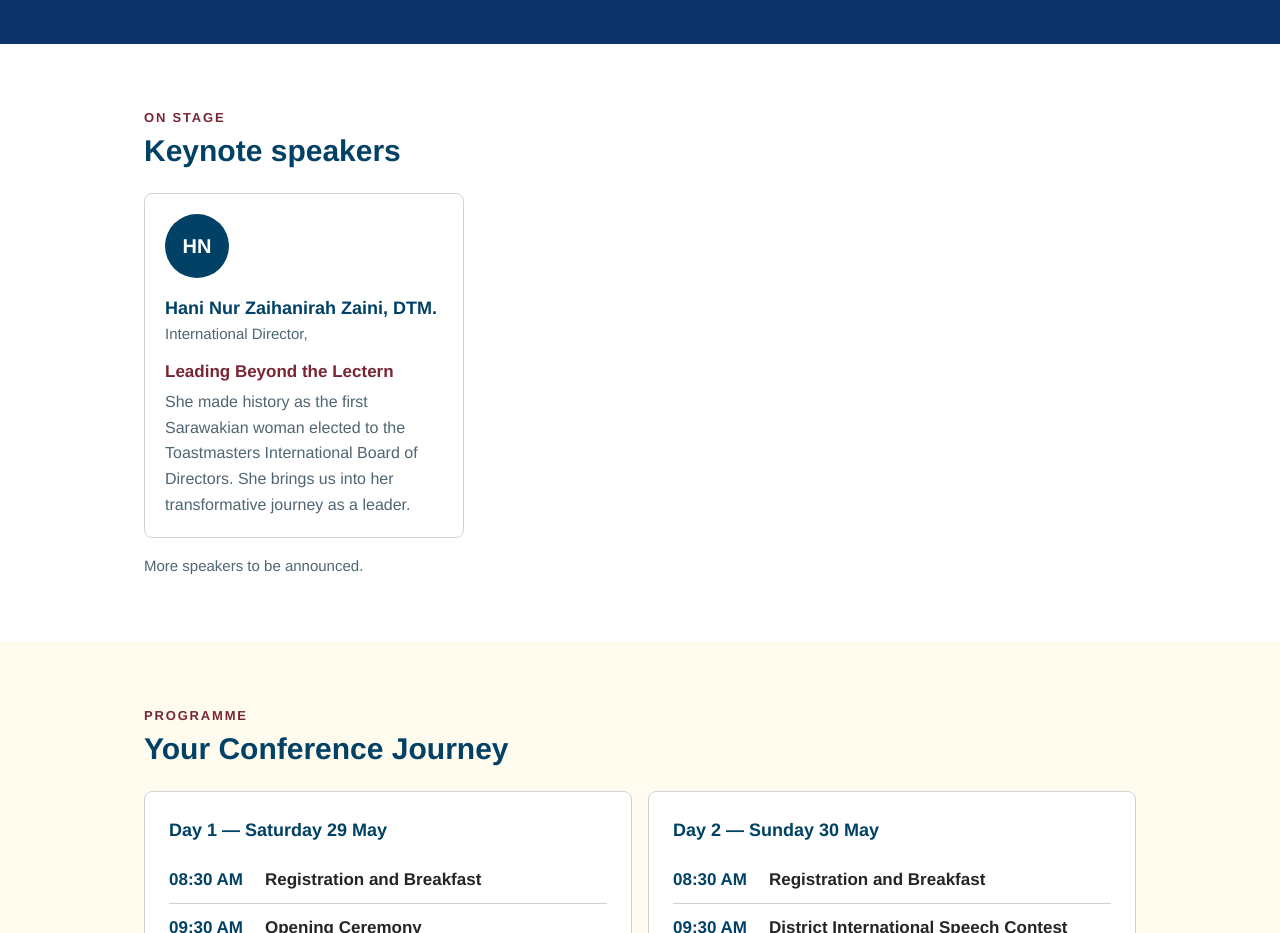
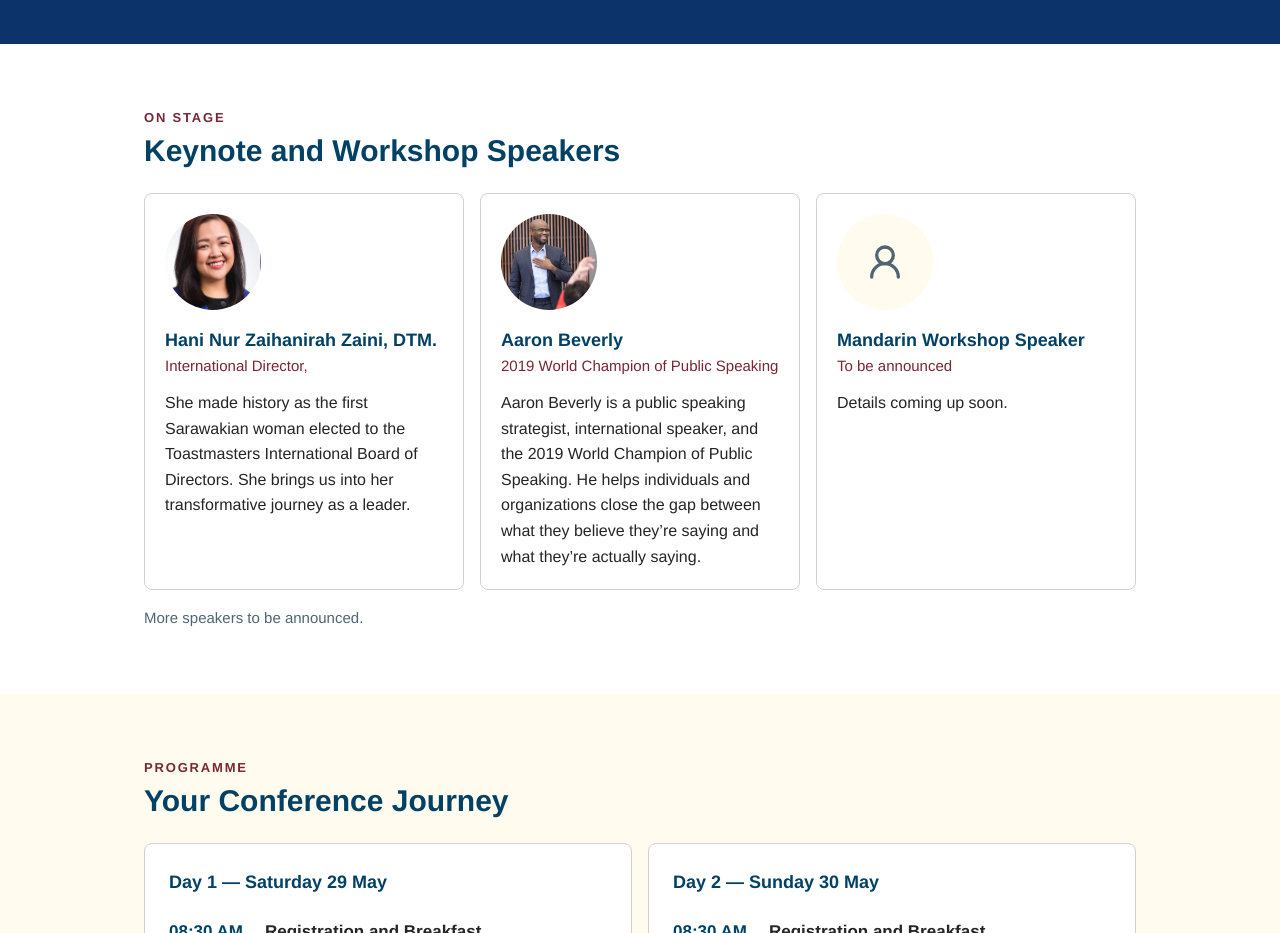
Before and after one commit to maksha19/acpublic, a React (Vite) app: page / in a window 1280 px wide. Shown: the part 1281-2214 px from the top of the page. Built offline with nearby package versions, Linux system fonts and the light colour scheme; no server answers; a web font is replaced by a local one.

Commit message:
add speaker info

```diff
--- a/src/components/home/Speakers.tsx
+++ b/src/components/home/Speakers.tsx
@@ -1,17 +1,34 @@
+import { UserRound } from 'lucide-react'
 import { CONFERENCE } from '../../content/conference'
-import { InitialsAvatar, Section } from './Section'
+import { Section } from './Section'
 
 export default function Speakers() {
   return (
-    <Section id="speakers" title="Keynote speakers" kicker="On stage" tint="white">
+    <Section id="speakers" title="Keynote and Workshop Speakers" kicker="On stage" tint="white">
       <div className="grid gap-4 sm:grid-cols-3">
         {CONFERENCE.speakers.map((s) => (
           <div key={s.name} className="rounded-lg border border-border bg-white p-5">
-            <InitialsAvatar name={s.name} className="size-16 text-xl" />
+            {s.photo ? (
+              // Served from public/, so the path must carry Vite's base.
+              // Decorative: the name is right below it.
+              <img
+                src={`${import.meta.env.BASE_URL}${s.photo}`}
+                alt=""
+                width={96}
+                height={96}
+                loading="lazy"
+                className="size-24 rounded-full object-cover object-[50%_30%]"
+              />
+            ) : (
+              // Speaker not yet announced — a silhouette, not fake initials.
+              <span className="grid size-24 place-items-center rounded-full bg-surface text-muted-fg">
+                <UserRound className="size-10" aria-hidden="true" />
+              </span>
+            )}
             <h3 className="mt-4 text-lg">{s.name}</h3>
-            <p className="text-[15px] text-muted-fg">{s.credentials}</p>
-            <p className="mt-3 font-semibold text-secondary">{s.session}</p>
-            <p className="mt-1 text-[16px] text-muted-fg">{s.blurb}</p>
+            <p className="text-[15px] text-secondary">{s.credentials}</p>
+            {s.session && <p className="mt-3 font-semibold text-secondary">{s.session}</p>}
+            <p className={`${s.session ? 'mt-1' : 'mt-3'} text-[16px] `}>{s.blurb}</p>
           </div>
         ))}
       </div>
--- a/src/content/conference.ts
+++ b/src/content/conference.ts
@@ -40,8 +40,10 @@ export interface WhyAttendItem {
 export interface Speaker {
   name: string
   credentials: string
-  session: string
+  session?: string
   blurb: string
+  /** File in public/; omitted → placeholder avatar. */
+  photo?: string
 }
 
 export interface AgendaItem {
@@ -201,14 +203,26 @@ export const CONFERENCE: ConferenceContent = {
     },
   ],
 
-  /* [MOCK] — invented speakers, kept distinct from the seeded demo attendees
-     so a demo never shows the same fake person on stage and in the queue. */
+  /* [REAL] — Hani and Aaron confirmed by the committee (14 Oct 2026); the
+     Mandarin workshop speaker is still TBA. Card order = array order. */
   speakers: [
     {
       name: 'Hani Nur Zaihanirah Zaini, DTM. ',
       credentials: 'International Director,',
-      session: 'Leading Beyond the Lectern',
+
       blurb: 'She made history as the first Sarawakian woman elected to the Toastmasters International Board of Directors. She brings us into her transformative journey as a leader.',
+      photo: 'Picture_Hani.jpeg',
+    },
+    {
+      name: 'Aaron Beverly',
+      credentials: '2019 World Champion of Public Speaking',
+      blurb: 'Aaron Beverly is a public speaking strategist, international speaker, and the 2019 World Champion of Public Speaking. He helps individuals and organizations close the gap between what they believe they’re saying and what they’re actually saying.',
+      photo: 'Picture_Aaron.jpeg',
+    },
+    {
+      name: 'Mandarin Workshop Speaker',
+      credentials: 'To be announced',
+      blurb: 'Details coming up soon.',
     },
     // {
     //   name: 'Rizal Hamid',
```
Also changed, not shown: public/Picture_Aaron.jpeg (added), public/Picture_Hani.jpeg (added).
